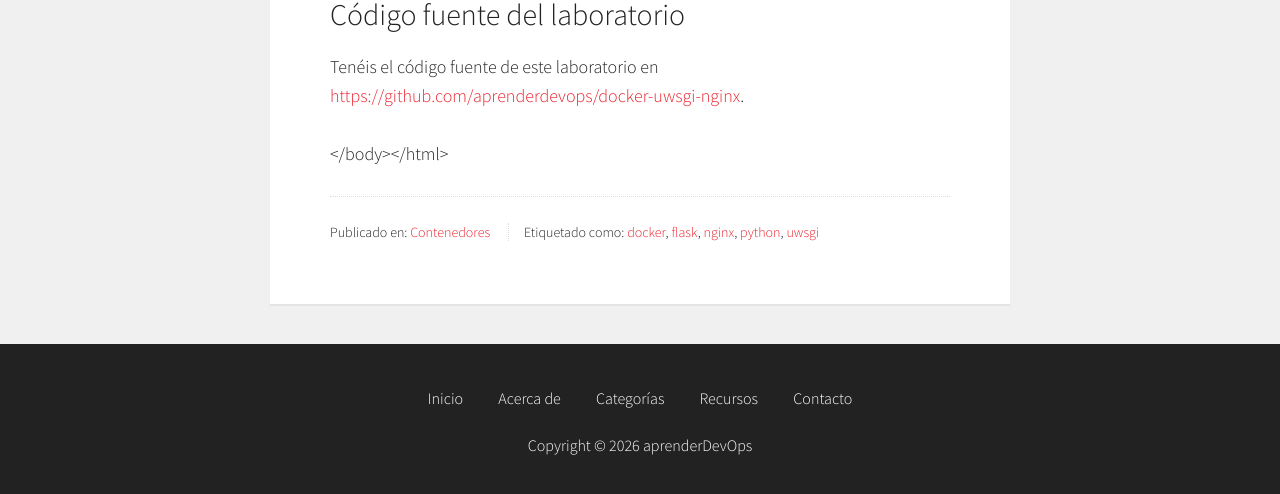
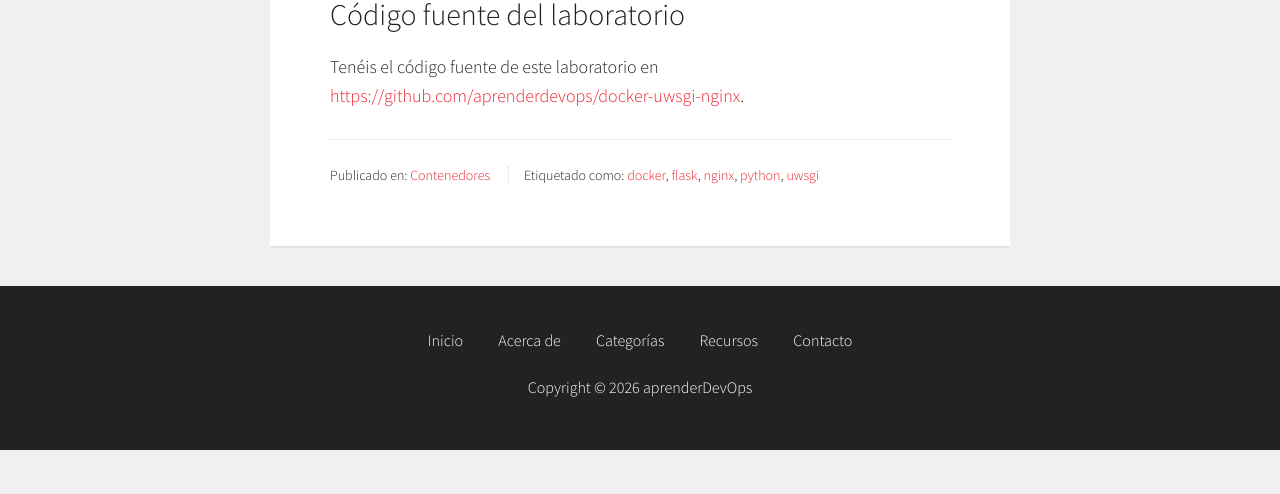
Before and after one commit to aprenderdevops/aprenderdevops.github.io, a Jekyll site: the page built from _posts/2023-03-06-despliegue-de-una-aplicacion-web-python-en-docker-con-nginx-como-proxy-inverso-y-balanceador-de-carga.md, in a window 1280 px wide and 900 px high, scrolled down 10099 px, cut to the strip 392-886 px from the top of the window. Built offline with Jekyll 4.4.1, drawn with Linux system fonts in a browser that asks for light colours; after the commit the page ends 10941 px from its top, so only the background shows below that.

Commit message:
Se elimina un </body></html> huérfano al final de un post

```diff
--- a/_posts/2023-03-06-despliegue-de-una-aplicacion-web-python-en-docker-con-nginx-como-proxy-inverso-y-balanceador-de-carga.md
+++ b/_posts/2023-03-06-despliegue-de-una-aplicacion-web-python-en-docker-con-nginx-como-proxy-inverso-y-balanceador-de-carga.md
@@ -284,5 +284,3 @@ Podéis ver la ejecución de estas instrucciones en el siguiente vídeo:
 <script async="" id="asciicast-zAT3BEouW0ZgSX285CmNPLUkp" src="https://asciinema.org/a/zAT3BEouW0ZgSX285CmNPLUkp.js"></script>## Código fuente del laboratorio
 
 Tenéis el código fuente de este laboratorio en <https://github.com/aprenderdevops/docker-uwsgi-nginx>.
-
-</body></html>
```
